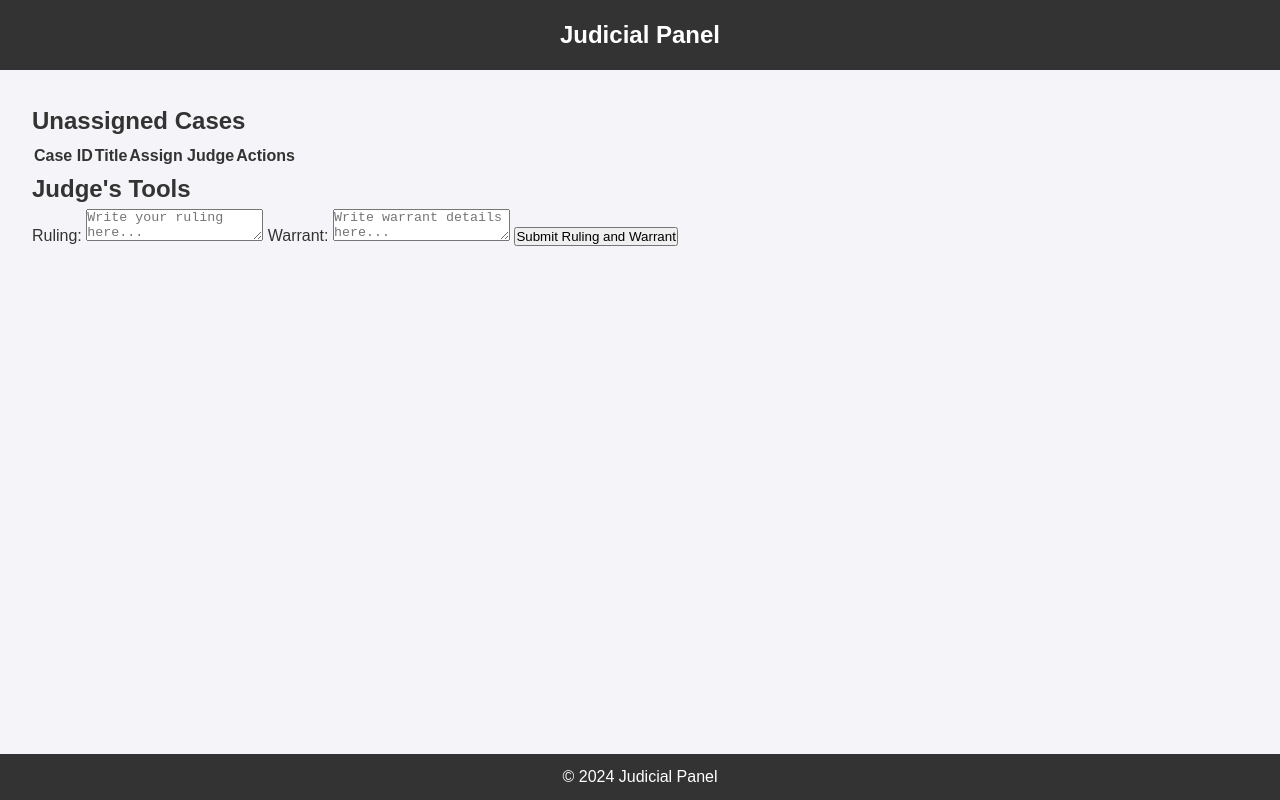
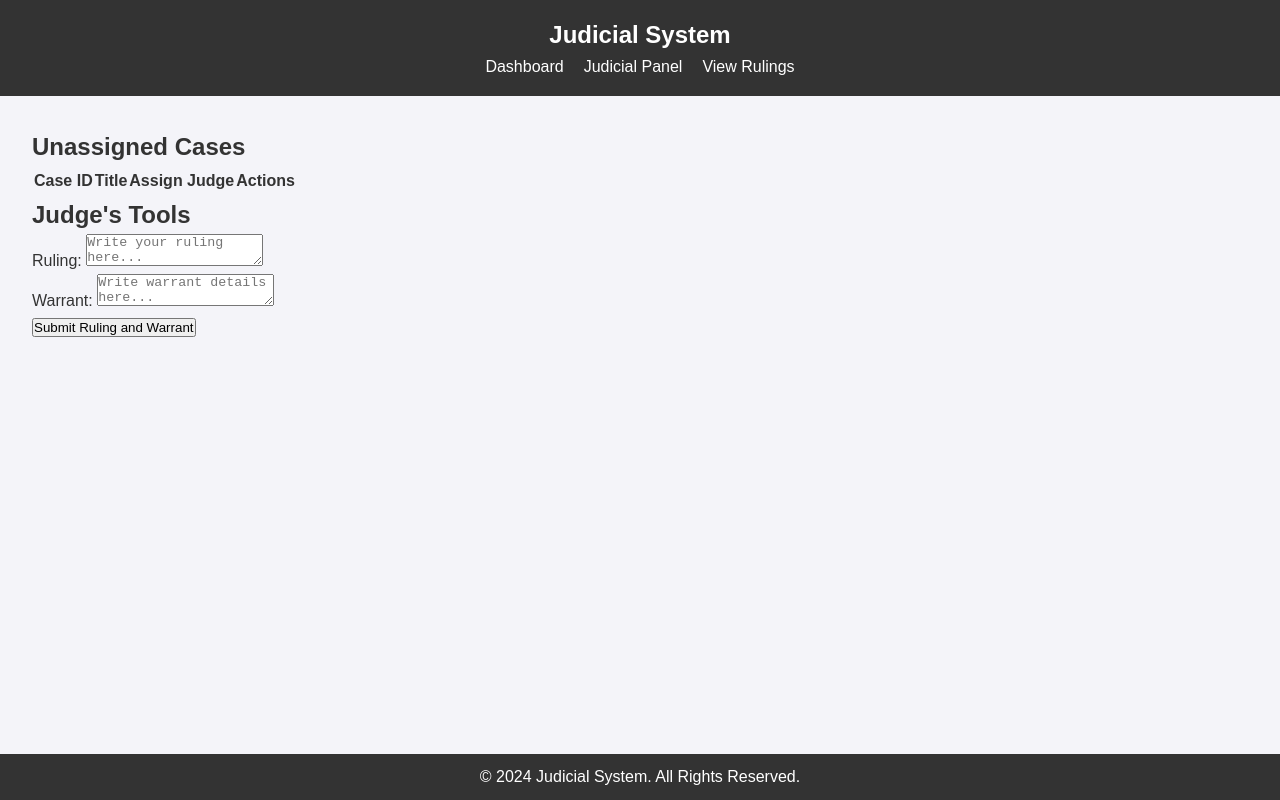
Before and after one commit to GJordan416/judicial, a plain HTML site: page judicial-panel.html in a window 1280 px wide. Drawn offline with Linux system fonts and the light colour scheme; files that its build step writes are made by us from their sources; files whose address does not match are found by name.

Commit message:
Update judicial-panel.html

```diff
--- a/judicial-panel.html
+++ b/judicial-panel.html
@@ -7,12 +7,23 @@
     <link rel="stylesheet" href="styles.css">
 </head>
 <body>
+    <!-- Header with navigation -->
     <header>
-        <h1>Judicial Panel</h1>
+        <div class="logo">
+            <h1>Judicial System</h1>
+        </div>
+        <nav>
+            <ul>
+                <li><a href="dashboard.html">Dashboard</a></li>
+                <li><a href="judicial-panel.html">Judicial Panel</a></li>
+                <li><a href="view-rulings.html">View Rulings</a></li>
+            </ul>
+        </nav>
     </header>
 
+    <!-- Main Content Section -->
     <main>
-        <div id="unassignedCases">
+        <section id="unassignedCases">
             <h2>Unassigned Cases</h2>
             <table id="unassignedCasesTable">
                 <thead>
@@ -27,22 +38,27 @@
                     <!-- Unassigned cases will be populated here -->
                 </tbody>
             </table>
-        </div>
+        </section>
 
-        <div id="judgeTools">
+        <section id="judgeTools">
             <h2>Judge's Tools</h2>
-            <label for="rulingInput">Ruling:</label>
-            <textarea id="rulingInput" placeholder="Write your ruling here..."></textarea>
+            <div class="tool">
+                <label for="rulingInput">Ruling:</label>
+                <textarea id="rulingInput" placeholder="Write your ruling here..."></textarea>
+            </div>
 
-            <label for="warrantInput">Warrant:</label>
-            <textarea id="warrantInput" placeholder="Write warrant details here..."></textarea>
+            <div class="tool">
+                <label for="warrantInput">Warrant:</label>
+                <textarea id="warrantInput" placeholder="Write warrant details here..."></textarea>
+            </div>
 
-            <button onclick="submitRulingAndWarrant()">Submit Ruling and Warrant</button>
-        </div>
+            <button class="submit-btn" onclick="submitRulingAndWarrant()">Submit Ruling and Warrant</button>
+        </section>
     </main>
 
+    <!-- Footer -->
     <footer>
-        <p>&copy; 2024 Judicial Panel</p>
+        <p>&copy; 2024 Judicial System. All Rights Reserved.</p>
     </footer>
 
     <script src="judicial-panel.js"></script>
```
